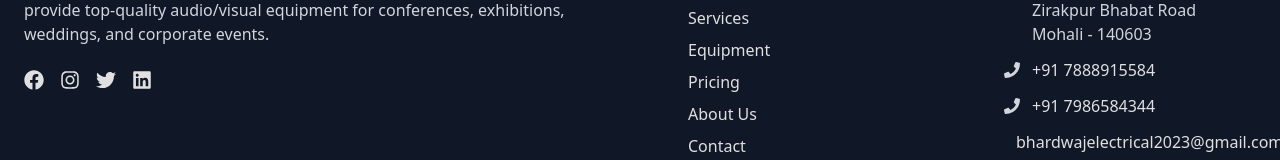
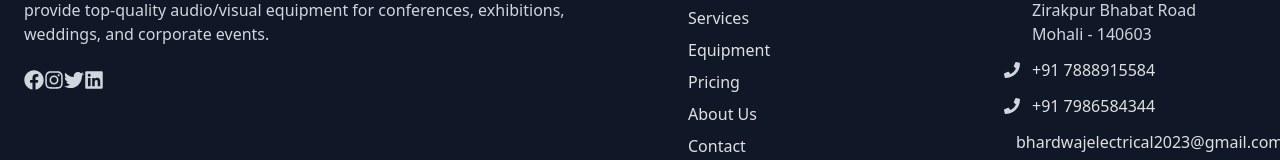
Before and after one commit to Ravik09783/rentalzone, a React (Create React App) app: page / in a window 1280 px wide. Shown: the part 3835-3995 px from the top of the page. Built offline with nearby package versions, Linux system fonts and the light colour scheme; no server answers.

Commit message:
fix build error

```diff
--- a/src/components/Footer.js
+++ b/src/components/Footer.js
@@ -1,4 +1,5 @@
 import { FaPhone, FaEnvelope, FaMapMarkerAlt, FaFacebook, FaInstagram, FaTwitter, FaLinkedin } from 'react-icons/fa';
+import { Link } from 'react-router-dom';
 
 const Footer = () => {
   return (
@@ -15,18 +16,18 @@ const Footer = () => {
               exhibitions, weddings, and corporate events.
             </p>
             <div className="flex space-x-4">
-              <a href="#" className="text-gray-300 hover:text-white transition-colors">
+              <button className="text-gray-300 hover:text-white transition-colors bg-transparent border-none cursor-pointer p-0">
                 <FaFacebook className="w-5 h-5" />
-              </a>
-              <a href="#" className="text-gray-300 hover:text-white transition-colors">
+              </button>
+              <button className="text-gray-300 hover:text-white transition-colors bg-transparent border-none cursor-pointer p-0">
                 <FaInstagram className="w-5 h-5" />
-              </a>
-              <a href="#" className="text-gray-300 hover:text-white transition-colors">
+              </button>
+              <button className="text-gray-300 hover:text-white transition-colors bg-transparent border-none cursor-pointer p-0">
                 <FaTwitter className="w-5 h-5" />
-              </a>
-              <a href="#" className="text-gray-300 hover:text-white transition-colors">
+              </button>
+              <button className="text-gray-300 hover:text-white transition-colors bg-transparent border-none cursor-pointer p-0">
                 <FaLinkedin className="w-5 h-5" />
-              </a>
+              </button>
             </div>
           </div>
 
@@ -34,12 +35,12 @@ const Footer = () => {
           <div>
             <h3 className="text-xl font-bold mb-4">Quick Links</h3>
             <ul className="space-y-2">
-              <li><a href="#" className="text-gray-300 hover:text-white transition-colors">Home</a></li>
-              <li><a href="#" className="text-gray-300 hover:text-white transition-colors">Services</a></li>
-              <li><a href="#" className="text-gray-300 hover:text-white transition-colors">Equipment</a></li>
-              <li><a href="#" className="text-gray-300 hover:text-white transition-colors">Pricing</a></li>
-              <li><a href="#" className="text-gray-300 hover:text-white transition-colors">About Us</a></li>
-              <li><a href="#" className="text-gray-300 hover:text-white transition-colors">Contact</a></li>
+              <li><Link to="/" className="text-gray-300 hover:text-white transition-colors">Home</Link></li>
+              <li><Link to="/services" className="text-gray-300 hover:text-white transition-colors">Services</Link></li>
+              <li><Link to="/equipment" className="text-gray-300 hover:text-white transition-colors">Equipment</Link></li>
+              <li><Link to="/pricing" className="text-gray-300 hover:text-white transition-colors">Pricing</Link></li>
+              <li><Link to="/about" className="text-gray-300 hover:text-white transition-colors">About Us</Link></li>
+              <li><Link to="/contact" className="text-gray-300 hover:text-white transition-colors">Contact</Link></li>
             </ul>
           </div>
 
@@ -89,7 +90,6 @@ const Footer = () => {
           </div>
         </div>
 
-        {/* Divider */}
         <div className="border-t border-gray-700 my-6"></div>
 
         {/* Bottom Footer */}
@@ -98,9 +98,9 @@ const Footer = () => {
             &copy; {new Date().getFullYear()} Bhardwaj Electricals. All rights reserved.
           </p>
           <div className="flex space-x-4">
-            <a href="#" className="text-gray-400 hover:text-white text-sm transition-colors">Privacy Policy</a>
-            <a href="#" className="text-gray-400 hover:text-white text-sm transition-colors">Terms of Service</a>
-            <a href="#" className="text-gray-400 hover:text-white text-sm transition-colors">Rental Agreement</a>
+            <Link to="/privacy" className="text-gray-400 hover:text-white text-sm transition-colors">Privacy Policy</Link>
+            <Link to="/terms" className="text-gray-400 hover:text-white text-sm transition-colors">Terms of Service</Link>
+            <Link to="/rental-agreement" className="text-gray-400 hover:text-white text-sm transition-colors">Rental Agreement</Link>
           </div>
         </div>
       </div>
--- a/src/components/Quotaition.js
+++ b/src/components/Quotaition.js
@@ -301,7 +301,7 @@ const generatePDF = () => {
 
     // Event Venue
     doc.setFont("helvetica", "bold");
-    doc.text("Event Venue:" + "  ", 14, yPos);
+    doc.text("Event Venue:  ", 14, yPos);
     doc.setFont("helvetica", "normal");
     doc.text(enventVenue, 38, yPos);
     yPos += 10;
--- a/src/pages/Contact.js
+++ b/src/pages/Contact.js
@@ -103,6 +103,7 @@ export default function Contact() {
             {/* Map Section */}
             <div className="rounded-xl overflow-hidden shadow-lg h-64">
               <iframe
+                title="Our Location"
                 className="w-full h-full"
                 src="https://www.google.com/maps/embed?pb=!1m18!1m12!1m3!1d3483.528123542047!2d76.8145!3d30.6431!2m3!1f0!2f0!3f0!3m2!1i1024!2i768!4f13.1!3m3!1m2!1s0x0%3A0x0!2zMzDCsDM4JzM1LjIiTiA3NsKwNDknMDIuMCJF!5e0!3m2!1sen!2sin!4v1614954474575!5m2!1sen!2sin"
                 allowFullScreen
--- a/src/pages/Home.js
+++ b/src/pages/Home.js
@@ -1,7 +1,7 @@
 // import React from 'react'
 
 import Categories from "../components/Categories"
-import ResumePDF from "../components/Resume"
+// import ResumePDF from "../components/Resume"
 import WhyChooseUs from "../components/WhyChooseUs"
 
 export const Home = () => {
--- a/src/utils/utils.js
+++ b/src/utils/utils.js
@@ -698,7 +698,7 @@ export const generatePDF = async (
 //* ---------- PAYMENT QR (STAMP STYLE FIX) ---------- */
 
 const pageHeight = doc.internal.pageSize.getHeight();
-const pageWidthQR = doc.internal.pageSize.getWidth();
+// const pageWidthQR = doc.internal.pageSize.getWidth();
 
 // QR size
 const qrWidth = 45;
```
